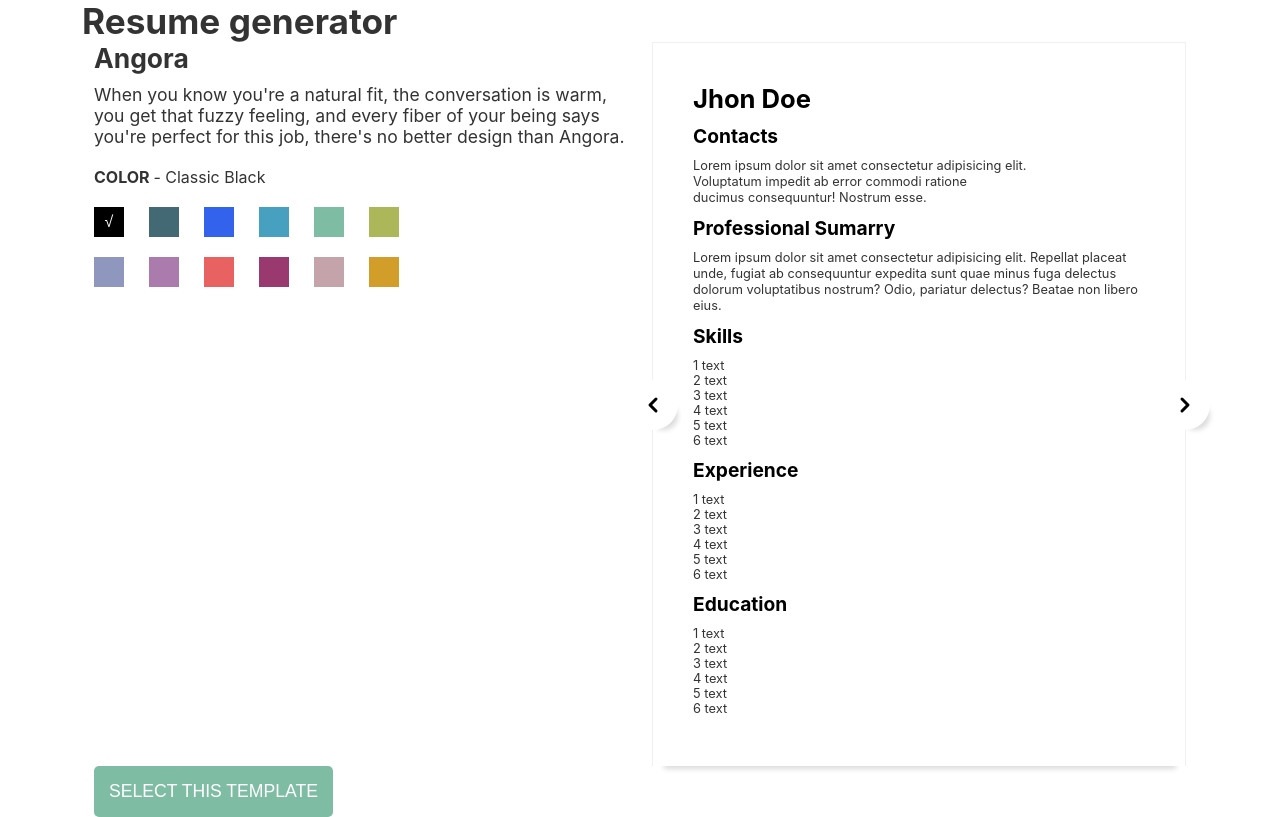
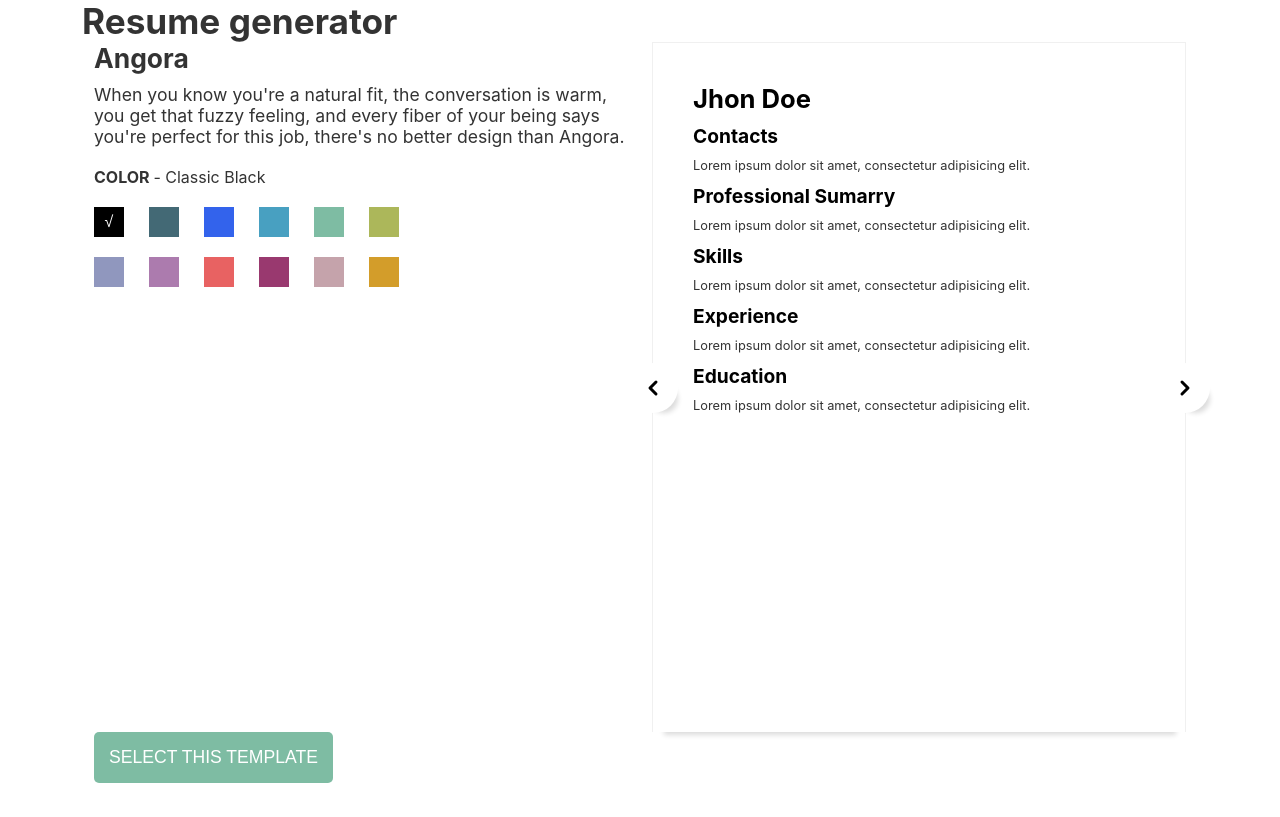
Before and after one commit to ratigumashvili/ol-academy-resume-generator-final-project, a React (Create React App) app: page /choose-template in a window 1280 px wide. Built offline with nearby package versions, Linux system fonts and the light colour scheme.

Commit message:
refactored templates to accept props

```diff
--- a/src/components/AngoraTemplate.jsx
+++ b/src/components/AngoraTemplate.jsx
@@ -1,47 +1,39 @@
-const AngoraTemplate = ({ currentColor }) => {
+const AngoraTemplate = (props) => {
   return (
     <div className="cv-template angora">
-      <h1 style={{ color: `${currentColor}` }}>Jhon Doe</h1>
-      <h2 style={{ color: `${currentColor}` }}>Contacts</h2>
+      <h1 style={{ color: `${props.color}` }}>
+        {props.name ? props.name : "Jhon Doe"}
+      </h1>
+      <h2 style={{ color: `${props.color}` }}>Contacts</h2>
       <p className="cv-template-address">
-        Lorem ipsum dolor sit amet consectetur adipisicing elit. <br />{" "}
-        Voluptatum impedit ab error commodi ratione <br /> ducimus consequuntur!
-        Nostrum esse.
+        {props.contacts
+          ? props.contacts
+          : "Lorem ipsum dolor sit amet, consectetur adipisicing elit."}
       </p>
-      <h2 style={{ color: `${currentColor}` }}>Professional Sumarry</h2>
+      <h2 style={{ color: `${props.color}` }}>Professional Sumarry</h2>
       <p>
-        Lorem ipsum dolor sit amet consectetur adipisicing elit. Repellat
-        placeat unde, fugiat ab consequuntur expedita sunt quae minus fuga
-        delectus dolorum voluptatibus nostrum? Odio, pariatur delectus? Beatae
-        non libero eius.
+        {props.proffSumarry
+          ? props.proffSumarry
+          : "Lorem ipsum dolor sit amet, consectetur adipisicing elit."}
       </p>
-      <h2 style={{ color: `${currentColor}` }}>Skills</h2>
-      <ul>
-        <li>1 text</li>
-        <li>2 text</li>
-        <li>3 text</li>
-        <li>4 text</li>
-        <li>5 text</li>
-        <li>6 text</li>
-      </ul>
-      <h2 style={{ color: `${currentColor}` }}>Experience</h2>
-      <ul>
-        <li>1 text</li>
-        <li>2 text</li>
-        <li>3 text</li>
-        <li>4 text</li>
-        <li>5 text</li>
-        <li>6 text</li>
-      </ul>
-      <h2 style={{ color: `${currentColor}` }}>Education</h2>
-      <ul>
-        <li>1 text</li>
-        <li>2 text</li>
-        <li>3 text</li>
-        <li>4 text</li>
-        <li>5 text</li>
-        <li>6 text</li>
-      </ul>
+      <h2 style={{ color: `${props.color}` }}>Skills</h2>
+      <p>
+        {props.skills
+          ? props.skills
+          : "Lorem ipsum dolor sit amet, consectetur adipisicing elit."}
+      </p>
+      <h2 style={{ color: `${props.color}` }}>Experience</h2>
+      <p>
+        {props.experience
+          ? props.experience
+          : "Lorem ipsum dolor sit amet, consectetur adipisicing elit."}
+      </p>
+      <h2 style={{ color: `${props.color}` }}>Education</h2>
+      <p>
+        {props.education
+          ? props.education
+          : "Lorem ipsum dolor sit amet, consectetur adipisicing elit."}
+      </p>
     </div>
   );
 };
--- a/src/components/BlueprintTemplate.jsx
+++ b/src/components/BlueprintTemplate.jsx
@@ -1,53 +1,43 @@
-const BlueprintTemplate = ({ currentColor }) => {
+const BlueprintTemplate = (props) => {
   return (
     <div className="cv-template blueprint">
-      <h1 style={{ color: `${currentColor}` }}>Jhon Doe</h1>
+      <h1 style={{ color: `${props.color}` }}>
+        {props.name ? props.name : "Jhon Doe"}
+      </h1>
       <div className="content">
         <div className="left">
-          <h2 style={{ color: `${currentColor}` }}>Contacts</h2>
+          <h2 style={{ color: `${props.color}` }}>Contacts</h2>
           <p className="cv-template-address">
-            Lorem ipsum dolor sit amet consectetur adipisicing elit. <br />{" "}
-            Voluptatum impedit ab error commodi ratione <br /> ducimus
-            consequuntur! Nostrum esse.
+            {props.contacts
+              ? props.contacts
+              : "Lorem ipsum dolor sit amet, consectetur adipisicing elit."}
           </p>
-          <h2 style={{ color: `${currentColor}` }}>Professional summary</h2>
-          <ul>
-            <li>1 text</li>
-            <li>2 text</li>
-            <li>3 text</li>
-            <li>4 text</li>
-            <li>5 text</li>
-            <li>6 text</li>
-          </ul>
-          <h2 style={{ color: `${currentColor}` }}>Skills</h2>
-          <ul>
-            <li>1 text</li>
-            <li>2 text</li>
-            <li>3 text</li>
-            <li>4 text</li>
-            <li>5 text</li>
-            <li>6 text</li>
-          </ul>
+          <h2 style={{ color: `${props.color}` }}>Professional summary</h2>
+          <p>
+            {props.proffSumarry
+              ? props.proffSumarry
+              : "Lorem ipsum dolor sit amet, consectetur adipisicing elit."}
+          </p>
+          <h2 style={{ color: `${props.color}` }}>Skills</h2>
+          <p>
+            {props.skills
+              ? props.skills
+              : "Lorem ipsum dolor sit amet, consectetur adipisicing elit."}
+          </p>
         </div>
         <div className="right">
-          <h2 style={{ color: `${currentColor}` }}>Experience</h2>
-          <ul>
-            <li>1 text</li>
-            <li>2 text</li>
-            <li>3 text</li>
-            <li>4 text</li>
-            <li>5 text</li>
-            <li>6 text</li>
-          </ul>
-          <h2 style={{ color: `${currentColor}` }}>Education</h2>
-          <ul>
-            <li>1 text</li>
-            <li>2 text</li>
-            <li>3 text</li>
-            <li>4 text</li>
-            <li>5 text</li>
-            <li>6 text</li>
-          </ul>
+          <h2 style={{ color: `${props.color}` }}>Experience</h2>
+          <p>
+            {props.experience
+              ? props.experience
+              : "Lorem ipsum dolor sit amet, consectetur adipisicing elit."}
+          </p>
+          <h2 style={{ color: `${props.color}` }}>Education</h2>
+          <p>
+            {props.education
+              ? props.education
+              : "Lorem ipsum dolor sit amet, consectetur adipisicing elit."}
+          </p>
         </div>
       </div>
     </div>
--- a/src/components/TemplateBox.jsx
+++ b/src/components/TemplateBox.jsx
@@ -9,12 +9,8 @@ const TemplateBox = ({ currentColor, handleThemeChange, theme }) => {
       <button className="theme-change next" onClick={handleThemeChange}>
         <HiChevronRight size={30} />
       </button>
-      {theme.name === "Angora" && (
-        <AngoraTemplate currentColor={currentColor} />
-      )}
-      {theme.name === "Blueprint" && (
-        <BlueprintTemplate currentColor={currentColor} />
-      )}
+      {theme.name === "Angora" && <AngoraTemplate color={currentColor} />}
+      {theme.name === "Blueprint" && <BlueprintTemplate color={currentColor} />}
       <button className="theme-change prev" onClick={handleThemeChange}>
         <HiChevronLeft size={30} />
       </button>
--- a/src/pages/Create.jsx
+++ b/src/pages/Create.jsx
@@ -10,8 +10,10 @@ import SkillsField from "../components/fieldSets/SkillsField";
 import ExperienceField from "../components/fieldSets/ExperienceField";
 import EducationField from "../components/fieldSets/EducationField";
 import ProgressBar from "../components/ProgressBar";
+import ResumeFormControlls from "../components/ResumeFormControlls";
+import AngoraTemplate from "../components/AngoraTemplate";
+import BlueprintTemplate from "../components/BlueprintTemplate";
 import { getProgressBar, getCurrent } from "../helpers/helpers";
-import ResumeFormControlls from "../components/ResumeFormControlls";
 
 const Create = () => {
   const [searchParams] = useSearchParams();
@@ -79,11 +81,14 @@ const Create = () => {
   };
 
   return (
+    <div className="row">
+      <div className="col-sm-12 col-lg-5">
         <div className="resume-form">
-      Create {theme} {`#${color}`}
           <h2 className="resume-form__heading">
             {fieldSetName[fieldsetPosition]}
-        <small>{getCurrent(fieldsetPosition + 1, fieldSetName.length)}</small>
+            <small>
+              {getCurrent(fieldsetPosition + 1, fieldSetName.length)}
+            </small>
           </h2>
           <ProgressBar progress={progress} color={color} />
           <form onSubmit={handleSubmit}>
@@ -96,6 +101,25 @@ const Create = () => {
             />
           </form>
         </div>
+      </div>
+      <div className="col-sm-12 col-lg-7">
+        <h2>
+          preview {theme} {`#${color}`}
+        </h2>
+        {theme === "Angora" && (
+          <AngoraTemplate
+            color={`#${color}`}
+            name={values.name}
+            contacts={values.contacts}
+            proffSumarry={values.proffSummary}
+            skills={values.skills}
+            experience={values.experience}
+            education={values.education}
+          />
+        )}
+        {theme === "Blueprint" && <BlueprintTemplate color={`#${color}`} />}
+      </div>
+    </div>
   );
 };
 
```
Lines whose indentation alone changed are shown as unchanged.
